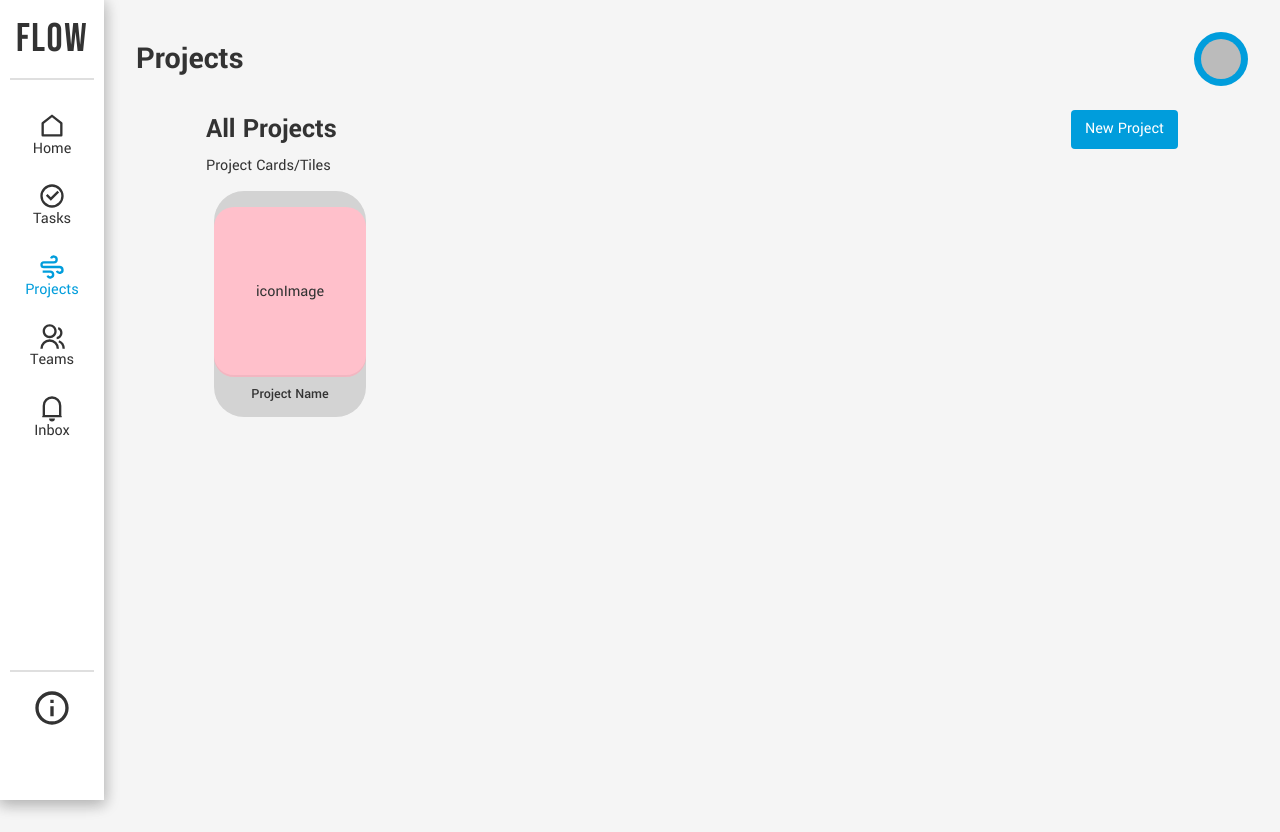
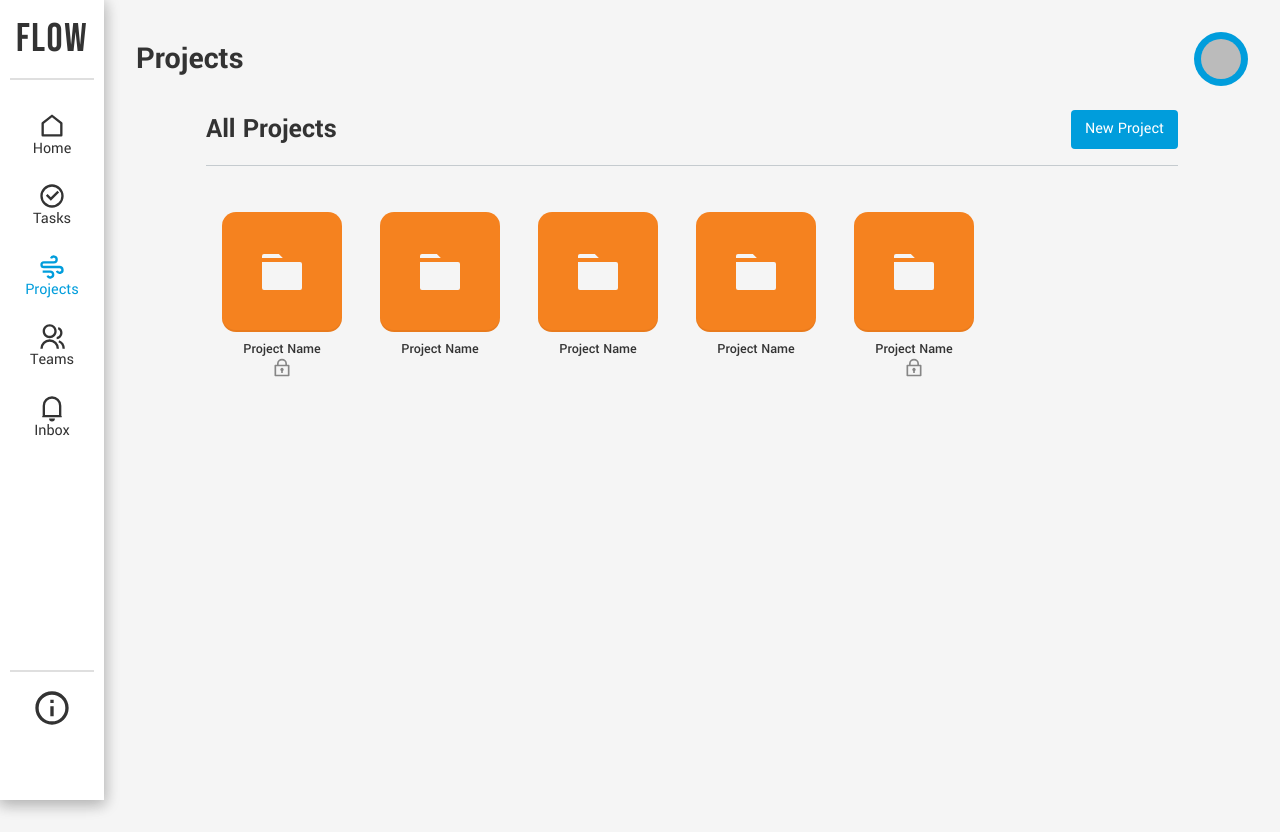
Before and after one commit to lisawagner/flow-app, a React (Create React App) app: page /streams in a window 1280 px wide. Built offline with nearby package versions, Linux system fonts and the light colour scheme; no server answers; sample sign-in values are in the browser's storage.

Commit message:
style: add / refactor styles for projects page

```diff
--- a/src/components/Projects/ProjectActions.module.css
+++ b/src/components/Projects/ProjectActions.module.css
@@ -3,6 +3,9 @@
   /* align-items: flex-start; */
   align-items: center;
   flex-wrap: nowrap;
+
+  padding-bottom: 0.5rem;
+  border-bottom: 1px solid rgba(9,38,56,.2);
 }
 .pActionsTitleBar {
   min-width: 0px;
@@ -35,7 +38,7 @@
 }
 
 /*  Media Queries */
-@media screen and (min-width: 767px) {
+@media (min-width: 767px) {
   .pActionsTitle {
     font-size: 1.75rem;
   }
--- a/src/components/Projects/ProjectPage.js
+++ b/src/components/Projects/ProjectPage.js
@@ -1,20 +1,113 @@
 import styles from './ProjectPage.module.css'
+import { Link } from 'react-router-dom'
+
+// icons
+import { RiFolder3Fill, RiLock2Line } from "react-icons/ri";
+
+// TODO: Extract tiles into their own component
 
 const ProjectPage = () => {
   return (
     <div>
-      <div>Project Cards/Tiles</div>
       <div className={styles.pPageWrap}>
         <div className={styles.pPageContainer}>
+
           <div className={styles.pTileWrap}>
-            <div className={styles.pTileCard}>
-              <div className={styles.pTileCardIcon}>
-                iconImage
+            <div className={styles.pTileCardWrap}>
+              <div className={styles.pTileCardContainer}>
+                <Link to='/home' className={styles.pCardLinkWrap}>
+
+                  <div className={styles.pCardLinkContainer}>
+                    <div className={styles.pCardLinkWrap}>
+                      <div className={styles.pCardIconWrap}>
+                        <RiFolder3Fill className={styles.pIcon} />
+                      </div>
+                    </div>
+                    <div className={styles.pTileCardName}>Project Name</div>
+                    <div className={styles.pCardSubTitle}>
+                      <RiLock2Line />
+                    </div>
+                  </div>
+
+                </Link>
               </div>
-              <div className={styles.pTileCardName}>Project Name</div>
-
             </div>
           </div>
+
+          <div className={styles.pTileWrap}>
+            <div className={styles.pTileCardWrap}>
+              <div className={styles.pTileCardContainer}>
+                <Link to='/home' className={styles.pCardLinkWrap}>
+                  <div className={styles.pCardLinkContainer}>
+                    <div className={styles.pCardLinkWrap}>
+                      <div className={styles.pCardIconWrap}>
+                        <RiFolder3Fill className={styles.pIcon} />
+                      </div>
+                    </div>
+                    <div className={styles.pTileCardName}>Project Name</div>
+                    <div className={styles.pCardSubTitle}></div>
+                  </div>
+                </Link>
+              </div>
+            </div>
+          </div>
+
+          <div className={styles.pTileWrap}>
+            <div className={styles.pTileCardWrap}>
+              <div className={styles.pTileCardContainer}>
+                <Link to='/home' className={styles.pCardLinkWrap}>
+                  <div className={styles.pCardLinkContainer}>
+                    <div className={styles.pCardLinkWrap}>
+                      <div className={styles.pCardIconWrap}>
+                        <RiFolder3Fill className={styles.pIcon} />
+                      </div>
+                    </div>
+                    <div className={styles.pTileCardName}>Project Name</div>
+                    <div className={styles.pCardSubTitle}></div>
+                  </div>
+                </Link>
+              </div>
+            </div>
+          </div>
+
+          <div className={styles.pTileWrap}>
+            <div className={styles.pTileCardWrap}>
+              <div className={styles.pTileCardContainer}>
+                <Link to='/home' className={styles.pCardLinkWrap}>
+                  <div className={styles.pCardLinkContainer}>
+                    <div className={styles.pCardLinkWrap}>
+                      <div className={styles.pCardIconWrap}>
+                        <RiFolder3Fill className={styles.pIcon} />
+                      </div>
+                    </div>
+                    <div className={styles.pTileCardName}>Project Name</div>
+                    <div className={styles.pCardSubTitle}></div>
+                  </div>
+                </Link>
+              </div>
+            </div>
+          </div>
+
+          <div className={styles.pTileWrap}>
+            <div className={styles.pTileCardWrap}>
+              <div className={styles.pTileCardContainer}>
+                <Link to='/home' className={styles.pCardLinkWrap}>
+                  <div className={styles.pCardLinkContainer}>
+                    <div className={styles.pCardLinkWrap}>
+                      <div className={styles.pCardIconWrap}>
+                        <RiFolder3Fill className={styles.pIcon} />
+                      </div>
+                    </div>
+                    <div className={styles.pTileCardName}>Project Name</div>
+                    <div className={styles.pCardSubTitle}>
+                      <RiLock2Line />
+                    </div>
+                  </div>
+                </Link>
+              </div>
+            </div>
+          </div>
+
         </div>
       </div>
     </div>
--- a/src/components/Projects/ProjectPage.module.css
+++ b/src/components/Projects/ProjectPage.module.css
@@ -1,7 +1,11 @@
 .pPageWrap {
+  /* width: 672px; */
+  /* ^-- may not be needed, or change width to suit*/
+
   display: flex;
   flex-flow: row wrap;
-  padding-top: 16px;
+  padding-top: 12px;
+
 }
 .pPageContainer {
   display: flex;
@@ -9,35 +13,54 @@
   width: 100%;
 
   flex-flow: row wrap;
+  column-gap: 4px;
 }
 .pTileWrap {
+  flex: 0 0 auto;
   display: block;
 }
-.pTileCard {
+.pTileCardWrap { /* <-- needed?*/
+  height: 100%;
+  width: 100%;
+
+  display: block;
+}
+.pTileCardContainer {
+  /* this container is for drag and drop when implemented */
+  display: block;
+}
+.pCardLinkWrap {
   margin: 0 8px;
-  cursor: pointer;
 
-  border-radius: 30px;
+}
+.pCardLinkContainer {
+  border-radius: 16px;
   box-sizing: border-box;
-  height: 226px;
-  min-width: 152px;
-  padding: 16px 0;
-  width: 152px;
+  height: 146px;
+  min-width: 97px;
+  padding: 4px 0;
+  width: 97px;
   align-items: center;
   display: flex;
   flex-flow: column;
   /* position: relative; */
   transition-duration: .4s;
 
-  background: lightgrey;
+  /* background: lightgrey; */
+  /* background: white; */
 }
-.pTileCardIcon {
-  border-radius: 20px;
+.pCardLinkWrap {
+  height: 80px;
+  width: 80px;
+}
+.pCardIconWrap {
+  /* This wrap set up to have links inside - add later */
+  border-radius: 14px;
   height: 100%;
   width: 100%;
   box-shadow: inset 0 -2px rgb(0 0 0 / 5%);
   align-items: center;
-  background: pink;
+  background: var(--alert-color);
   display: flex;
   fill: #fff;
   flex-flow: column;
@@ -45,12 +68,16 @@
   justify-content: center;
   position: relative;
 }
+.pIcon {
+  color: var(--bg-color-secondary);
+  font-size: 3rem;
+}
 .pTileCardName {
   box-sizing: border-box;
   margin-top: 8px;
   padding: 0 8px;
   -webkit-box-orient: vertical;
-  color: var(--color-text);
+  color: var(--font-color-primary);
   display: -webkit-box;
   font-size: 14px;
   font-weight: 500;
@@ -62,3 +89,25 @@
   text-overflow: ellipsis;
   width: 100%;
 }
+.pCardSubTitle {
+  font-size: 1.25rem;
+  color: var(--font-color-secondary);
+}
+
+/*  Media Queries */
+@media (min-width: 767px) {
+  .pPageContainer {
+    justify-content: flex-start;
+    column-gap: 6px;
+  }
+  .pCardLinkContainer {
+    height: 226px;
+    min-width: 152px;
+    padding: 16px 0;
+    width: 152px;
+  }
+  .pCardLinkWrap {
+    height: 120px;
+    width: 120px;
+  }
+}
```
